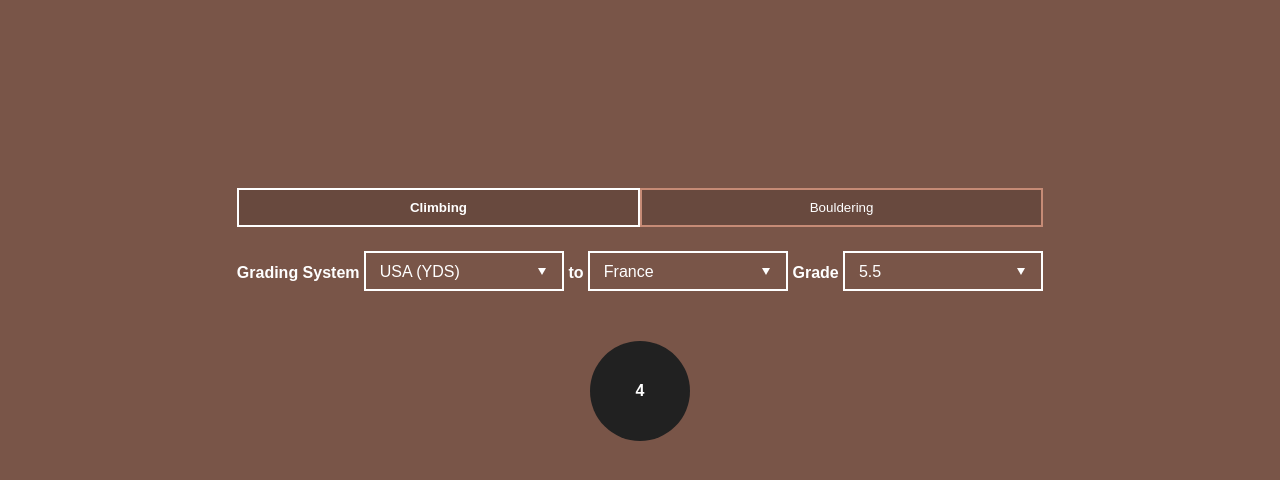
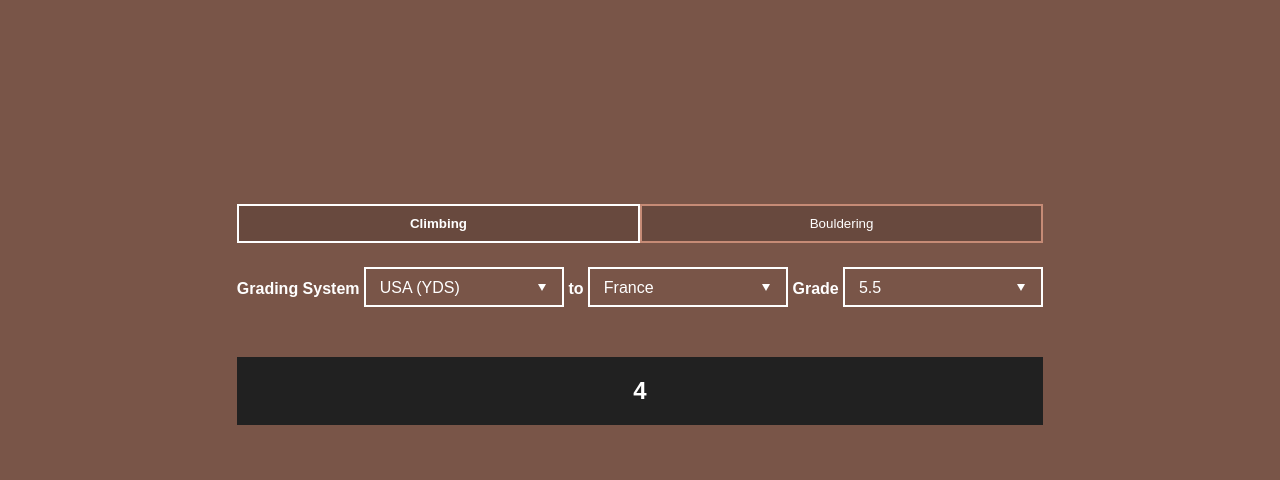
Before and after one commit to Granze/cliffhanger, a website: page app/index.html in a window 1280 px wide. Shown: the part 158-638 px from the top of the page. Drawn offline with Linux system fonts and the light colour scheme.

Commit message:
change output style

```diff
--- a/app/main.css
+++ b/app/main.css
@@ -63,12 +63,10 @@ h1 {
   border-bottom: 5px solid #795548
 }
 #converted {
-  height: 100px;
-  width: 100px;
-  line-height: 100px;
+  padding: 20px 0;
   margin: 30px auto 10px auto;
-  border-radius: 50%;
   text-align: center;
+  font-size: 24px;
   font-weight: bold;
   background: #212121;
 }
```
